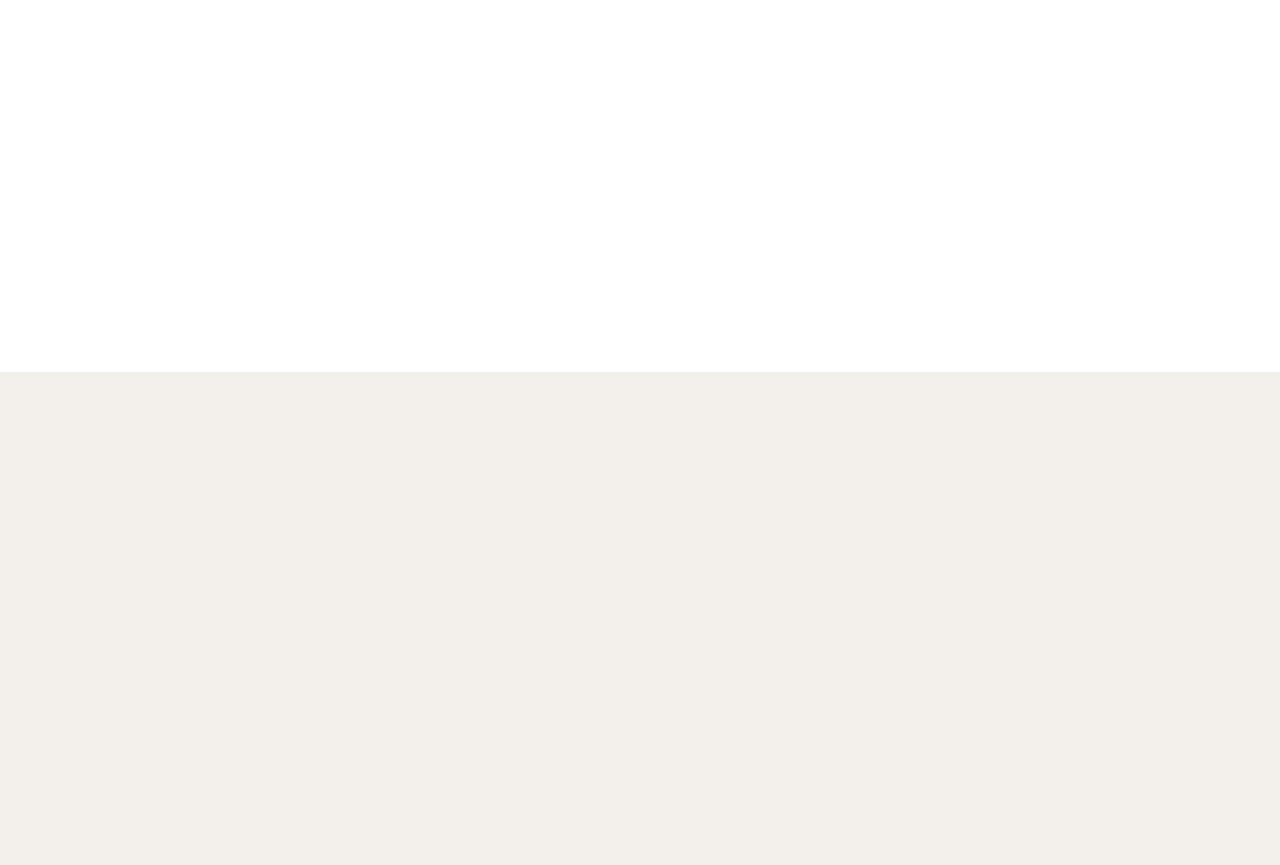
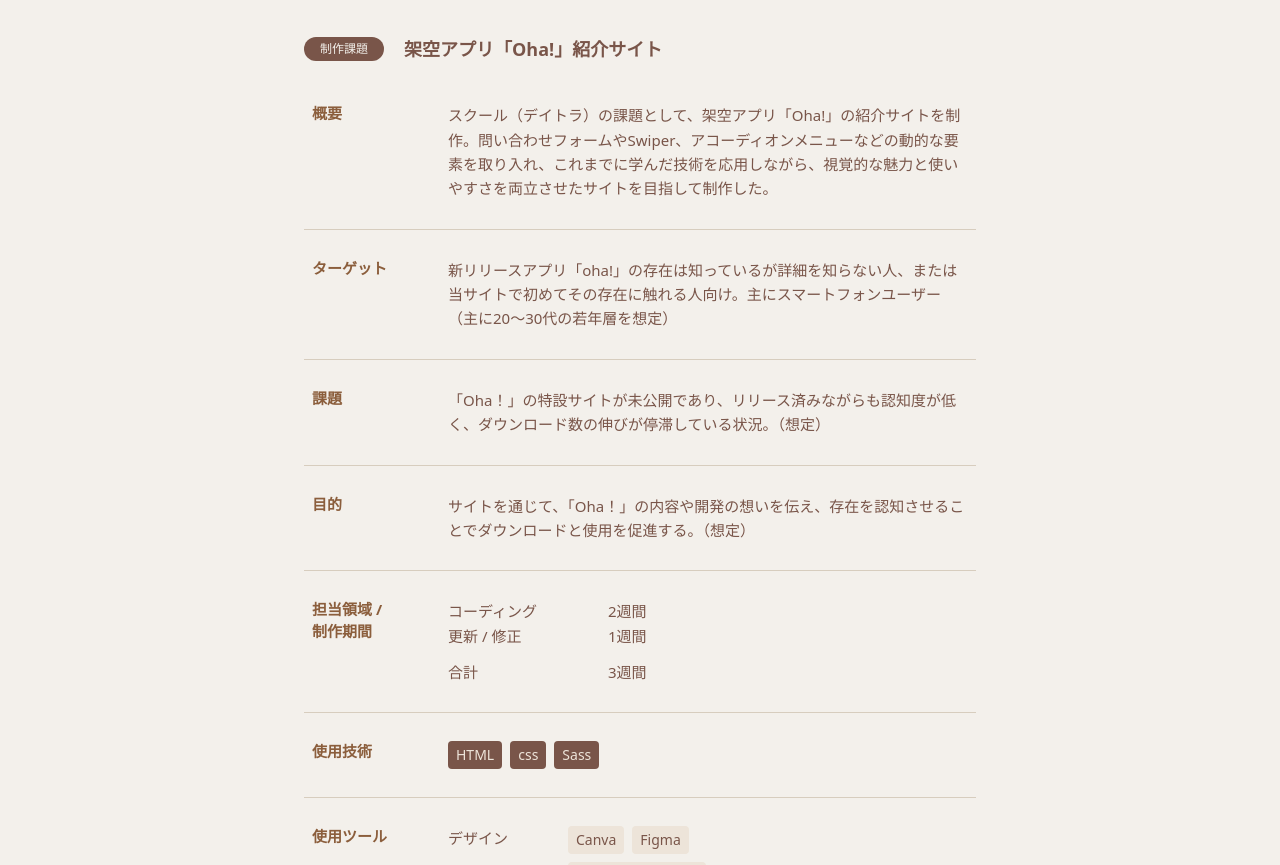
Before and after one commit to Naoya-0213/My-Portfolio-site-_ver.2, a Next.js app: page /work/money_mindful in a window 1280 px wide. Before the commit this address had no page. Shown: the part 428-1293 px from the top of the page. Before the commit the page ends 800 px from the top, so only its background shows below. Built offline with nearby package versions, Linux system fonts and the light colour scheme.

Commit message:
更新_20251021_21-56

```diff
--- /dev/null
+++ b/src/app/(naoya-portfolio)/work/money_mindful/page.tsx
@@ -0,0 +1,25 @@
+"use client";
+
+import { money_mindfulContents } from "@/const/work/money_mindfulContents";
+
+import { Footer, Header } from "@/app/components/organisms";
+import OtherWorks from "@/app/components/organisms/other_works/OtherWorks";
+import { useFadeInObserver } from "@/app/hooks/useFadeInObserver";
+
+import WorkSectionCard from "../components/WorkSectionCard";
+
+const MoneymindfulPage = () => {
+  useFadeInObserver();
+
+  return (
+    <div className="flex flex-col gap-5">
+      <Header />
+      <WorkSectionCard data={money_mindfulContents} />
+
+      <OtherWorks />
+      <Footer />
+    </div>
+  );
+};
+
+export default MoneymindfulPage;
--- a/src/app/(naoya-portfolio)/work/money_mindfull/page.tsx
+++ /dev/null
@@ -1,5 +0,0 @@
-const page = () => {
-  return <div></div>;
-};
-
-export default page;
--- /dev/null
+++ b/src/const/work/money_mindfulContents.ts
@@ -0,0 +1,70 @@
+import type { WorkContentsData } from "@/const/work/types/types";
+
+export const money_mindfulContents: WorkContentsData = {
+  id: "oha",
+  title: "架空アプリ「Oha!」紹介サイト",
+  badge: "制作課題",
+  img: {
+    sp: "/img/section_work/money_mindful/money_mindful__sp-design.png",
+    // TODO：PC画面実装後変更
+    pc: "/img/section_work/coming_soon/coming_soon_pc-screen.png",
+  },
+
+  sections: [
+    {
+      label: "概要",
+      value: `スクール（デイトラ）の課題として、架空アプリ「Oha!」の紹介サイトを制作。問い合わせフォームやSwiper、アコーディオンメニューなどの動的な要素を取り入れ、これまでに学んだ技術を応用しながら、視覚的な魅力と使いやすさを両立させたサイトを目指して制作した。`,
+    },
+    {
+      label: "ターゲット",
+      value:
+        "新リリースアプリ「oha!」の存在は知っているが詳細を知らない人、または当サイトで初めてその存在に触れる人向け。主にスマートフォンユーザー（主に20～30代の若年層を想定）",
+    },
+    {
+      label: "課題",
+      value:
+        "「Oha！」の特設サイトが未公開であり、リリース済みながらも認知度が低く、ダウンロード数の伸びが停滞している状況。（想定）",
+    },
+    {
+      label: "目的",
+      value:
+        "サイトを通じて、「Oha！」の内容や開発の想いを伝え、存在を認知させることでダウンロードと使用を促進する。（想定）",
+    },
+  ],
+
+  // TODO 詳細時間記載
+  scope: [
+    {
+      label: "コーディング",
+      value: "2週間",
+    },
+    {
+      label: "更新 / 修正",
+      value: "1週間",
+    },
+    {
+      label: "合計",
+      value: "3週間",
+    },
+  ],
+  tech: ["HTML", "css", "Sass"],
+  tools: [
+    {
+      label: "デザイン",
+      value: [{ item: "Canva" }, { item: "Figma" }],
+    },
+    {
+      label: "開発環境",
+      value: [{ item: "Visual Studio Code" }],
+    },
+    {
+      label: "開発支援",
+      value: [
+        { item: "Chrome DevTools" },
+        { item: "Terminal (zsh)" },
+        { item: "ESLint" },
+        { item: "Prettier" },
+      ],
+    },
+  ],
+};
```
Also changed, not shown: public/img/section_work/coming_soon/coming_soon_pc-screen.png (added), public/img/section_work/money_mindful/money_mindful__sp-design.png (added).
